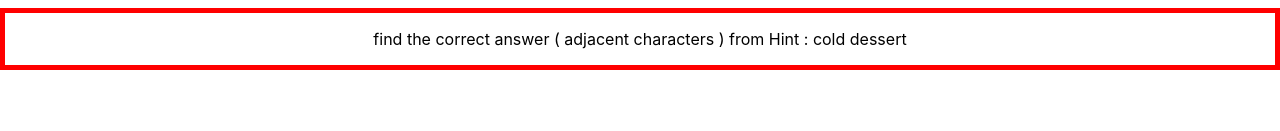
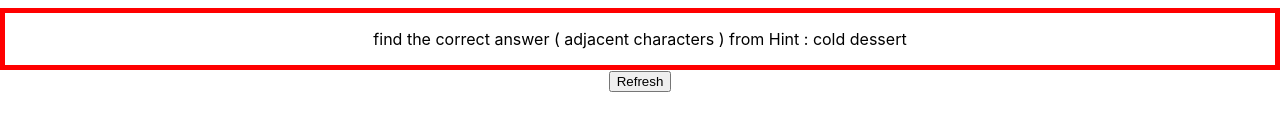
Before and after one commit to 6210110047/6210110047_3SA03, a React (Create React App) app in the folder card-game/: page / in a window 1280 px wide. Shown: the part 569-700 px from the top of the page. Built offline with nearby package versions, Linux system fonts and the light colour scheme.

Commit message:
refresh page - hint

```diff
--- a/card-game/src/App.js
+++ b/card-game/src/App.js
@@ -39,6 +39,10 @@ function App() {
     }
   }
 
+  const refreshPage = () => {
+    window.location.reload();
+  }
+
   return (
     <div>
       <div className="center">
@@ -50,6 +54,9 @@ function App() {
       <div className="center">
         <p> find the correct answer ( adjacent characters ) from Hint : {hint} </p>
       </div>
+      <div className="centerTable">
+        <button onClick={refreshPage}>Refresh</button>
+      </div>
     </div>
   );
 }
```
